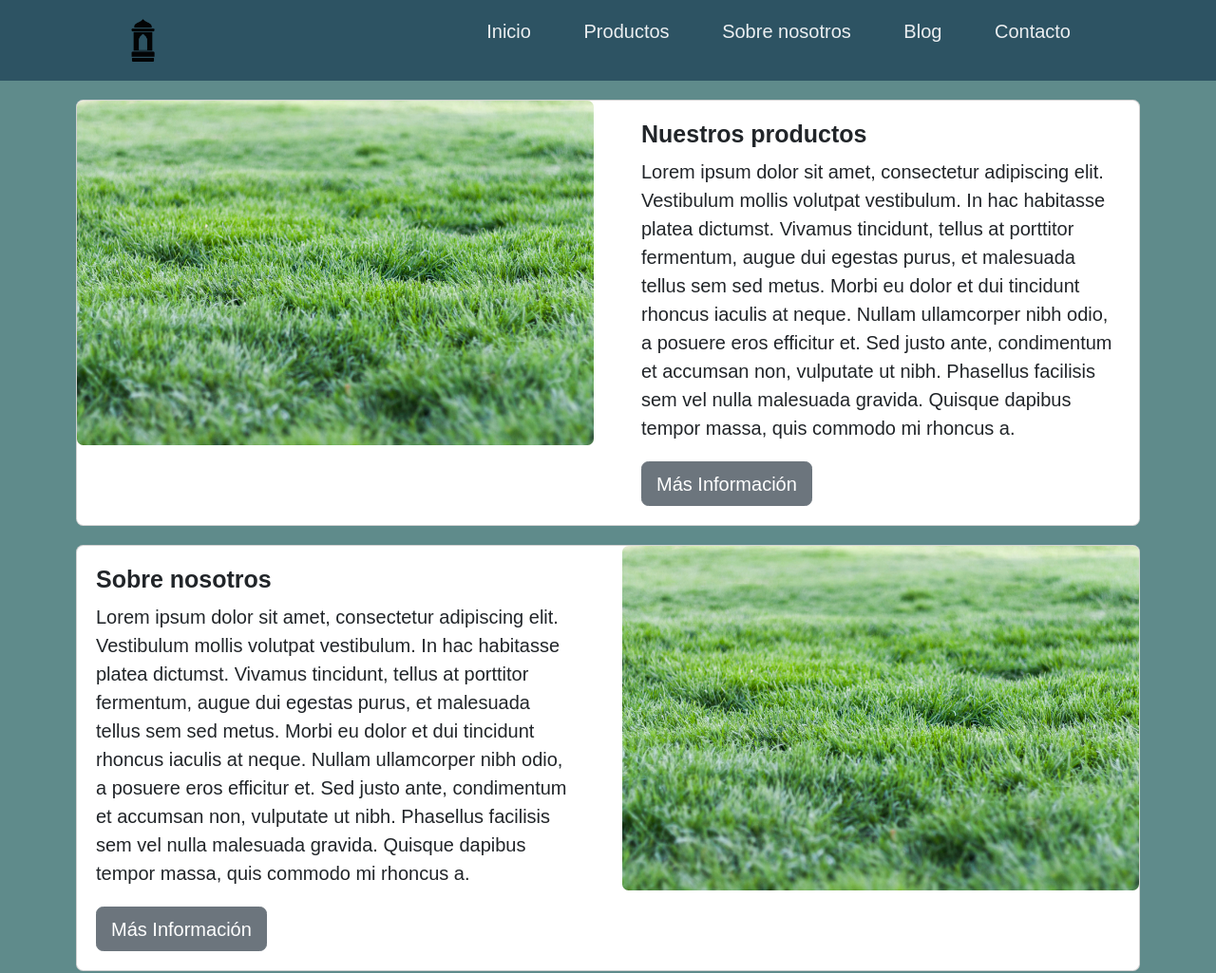
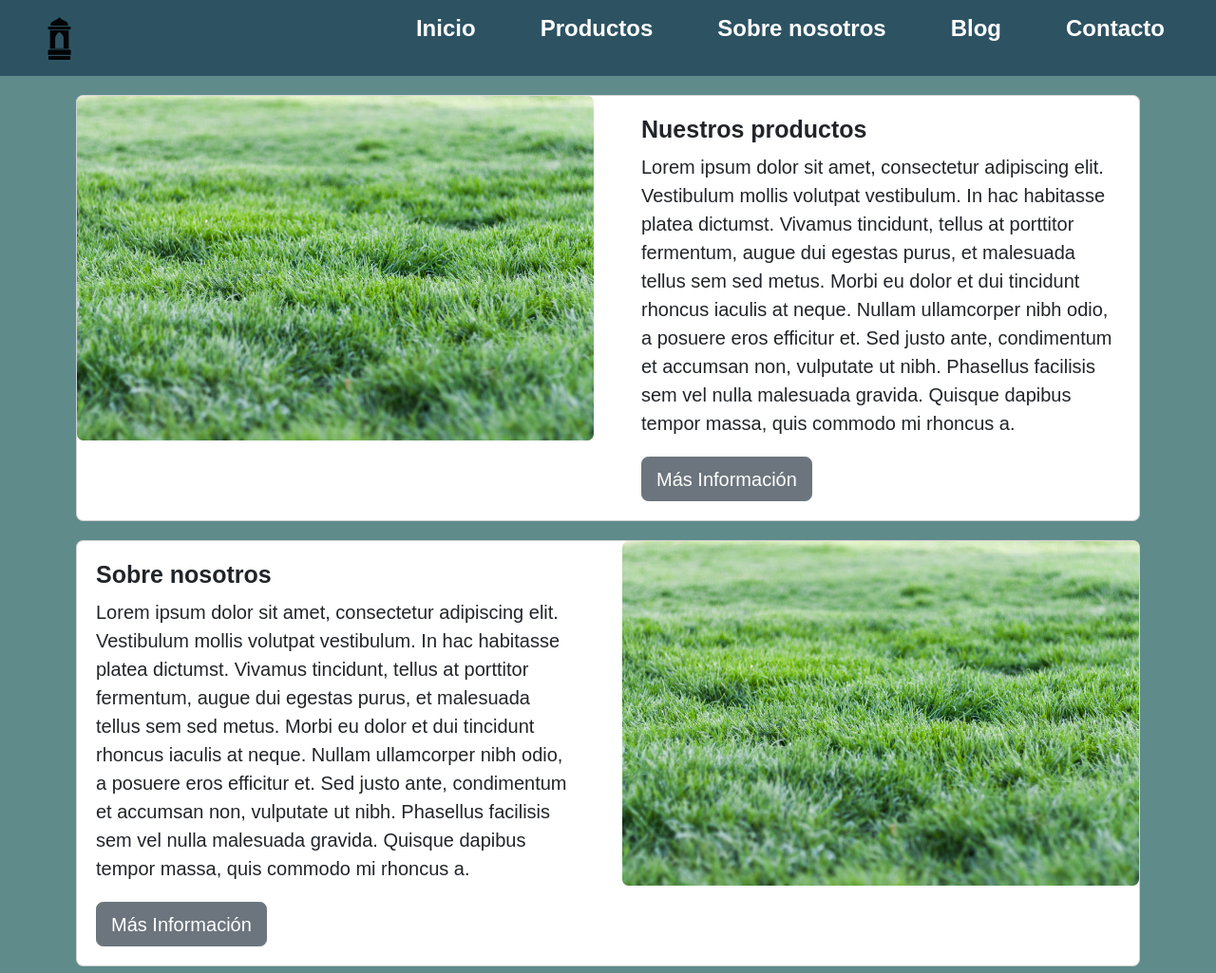
Before and after one commit to AndresRSaravia/entrega-desarrollo-web, a website: page index.html in a window 1280 px wide. Shown: the top 1025 px of the page at 95% size. Drawn offline with nearby package versions, Linux system fonts and the light colour scheme.

Commit message:
making navbar responsive (took me a lot!!!)

```diff
--- a/css/styles.css
+++ b/css/styles.css
@@ -7,7 +7,7 @@
 }
 
 body {
-	background-color: rgb(95, 139, 139);
+	background-color: #5F8B8B;
 	min-height: 100vh;
 }
 
@@ -15,19 +15,83 @@ main {
 	padding: 10px;
 }
 
-.site {
-	min-height: 100dvh;
-	display: grid;
-	grid-template-rows: auto 1fr auto;
-	grid-template-columns: nimmax(0,1fr);
+.header {
+    height: 80px;
+    background-color: #2d5363;
 }
 
+.header .logo img {
+	height: 45px;
+	width: auto;
+	transition: all 0.3s;
+}
+
+.header .logo img:hover {
+	transform: rotate(45deg);
+}
+
+.header .navbar {
+    height: 100%;
+    display: flex;
+    justify-content: space-between;
+    align-items: center;
+    flex-wrap: wrap;
+    padding: 0 2rem;
+}
+
+.header .navbar .menu{
+    display: none;
+	z-index: 999;
+}
+
+.header .navbar .menu:checked + .ul_links {
+    height: calc(100vh - 150px);
+	z-index: 999;
+}
+
+.header .navbar .logo {
+    color: #fff;
+}
+
+.header .navbar .label_icon {
+}
+
+.header .navbar .list_icon {
+    color: #fff;
+    cursor: pointer;
+}
+
+.ul_links {
+    width: 100%;
+    background-color: #2d5363;
+    position: absolute;
+    top: 80px;
+    left: 0;
+    height: 0;
+    overflow: hidden;
+    display: flex;
+    flex-direction: column;
+    justify-content: center;
+    align-items: center;
+    gap: 3rem;
+    transition: all .3s;
+    list-style: none;
+}
+
+.link {
+    font-size: 3em;
+    color: #fff;
+    font-weight: bold;
+    text-decoration: none;
+}
+
+/*
 .header {
+	height: 85px;
 	background-color: #2d5363;
 	display: flex;
 	justify-content: space-between;
 	align-items: center;
-	height: 85px;
 	padding: 5px 10%;
 }
 
@@ -63,6 +127,7 @@ main {
 .header .nav-links li a:hover {
 	color: #4c8fac;
 }
+*/
 
 /* propiedades de footer */
 footer {
@@ -84,3 +149,31 @@ footer {
 .graytext {
 	color: #999999;
 }
+
+.site {
+	min-height: 100dvh;
+	display: grid;
+	grid-template-rows: auto 1fr auto;
+	grid-template-columns: nimmax(0,1fr);
+}
+
+@media (min-width:982px){
+    .label_icon {
+        display: none;
+    }
+    .ul_links{
+        position: static;
+        width: auto;
+        height: auto;
+        flex-direction: row;
+        gap: 2rem;
+    }
+    .link{
+        font-size: 1.2rem;
+        transition: all .3s;
+        padding: .2rem .7rem;
+    }
+    .link:hover{
+        background-color: #2d5363;
+    }
+}
--- a/index.html
+++ b/index.html
@@ -10,17 +10,33 @@
 </head>
 <body>
 	<div class="site">
-	<header class="header">
-		<div class="logo">
-			<a href="index.html"></a><img src="img/Tower.png" alt="Logo de la marca">
-		</div>
-		<nav>
-			<ul class="nav-links">
-				<li><a href="index.html">Inicio</a></li>
-				<li><a href="pages/product-list.html">Productos</a></li>
-				<li><a href="pages/about-us.html">Sobre nosotros</a></li>
-				<li><a href="pages/blog.html">Blog</a></li>
-				<li><a href="pages/contact.html">Contacto</a></li>
+		<header class="header">
+		<nav class="navbar">
+			<div class="logo">
+				<a href="index.html"></a><img src="img/Tower.png" alt="Logo de la marca">
+			</div>
+			<label class="label_icon" for="menu">
+				<svg
+					xmlns="http://www.w3.org/2000/svg"
+					width="35"
+					height="35"
+					fill="currentColor"
+					class="list_icon"
+					viewBox="0 0 16 16"
+				>
+					<path
+						fill-rule="evenodd"
+						d="M2.5 12a.5.5 0 0 1 .5-.5h10a.5.5 0 0 1 0 1H3a.5.5 0 0 1-.5-.5zm0-4a.5.5 0 0 1 .5-.5h10a.5.5 0 0 1 0 1H3a.5.5 0 0 1-.5-.5zm0-4a.5.5 0 0 1 .5-.5h10a.5.5 0 0 1 0 1H3a.5.5 0 0 1-.5-.5z"
+					/>
+				</svg>
+			</label>
+			<input class="menu" type="checkbox" name="" id="menu">
+			<ul class="ul_links">
+				<li><a class="link" href="index.html">Inicio</a></li>
+				<li><a class="link" href="pages/product-list.html">Productos</a></li>
+				<li><a class="link" href="pages/about-us.html">Sobre nosotros</a></li>
+				<li><a class="link" href="pages/blog.html">Blog</a></li>
+				<li><a class="link" href="pages/contact.html">Contacto</a></li>
 			</ul>
 		</nav>
 	</header>
```
